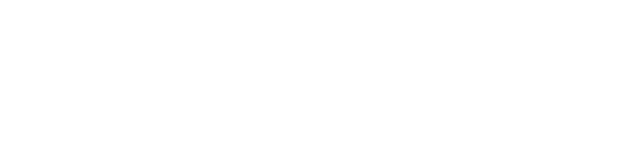
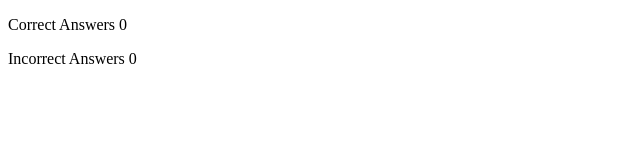
Before and after one commit to edwardgurney/football-quiz, a plain HTML site: page index.html in a window 1280 px wide. Shown: the whole page, without its empty margins (0-640 px from the left). Drawn offline with Linux system fonts and the light colour scheme.

Commit message:
add main game area divs

```diff
--- a/index.html
+++ b/index.html
@@ -8,6 +8,18 @@
     <title>Document</title>
 </head>
 <body>
+    <div class="game-area">
+
+    </div>
+
+    <div class="timer-points-area">
+
+    </div>
+
+    <div class="scores-area">
+        <p class="scores">Correct Answers <span id="correct-score">0</span></p>
+        <p class="scores">Incorrect Answers <span id="incorrect-score">0</span></p>
+    </div>
 
     <script src="assets/js/script.js"></script>
 </body>
```
